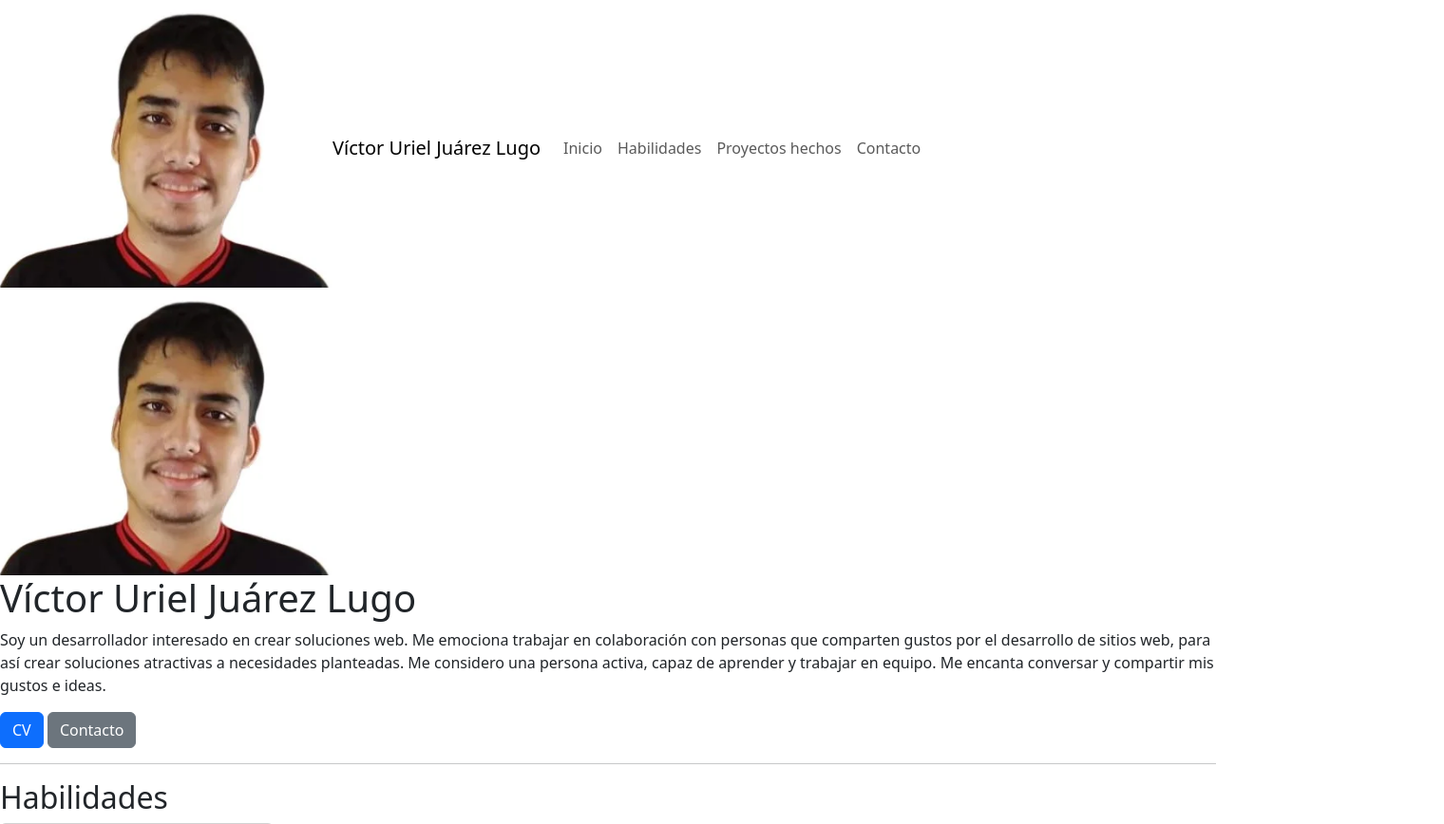
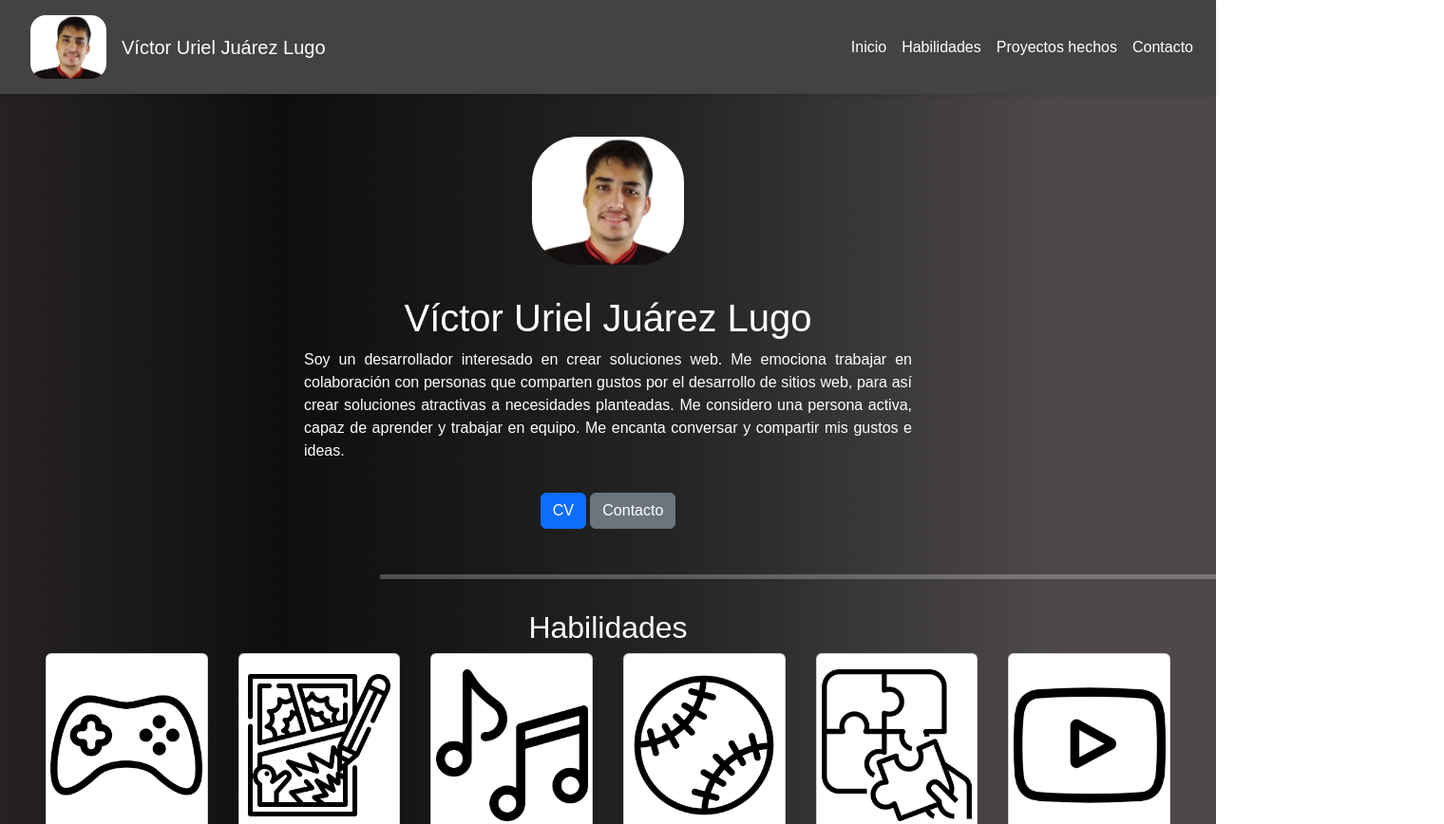
Before and after one commit to victorUriel1718/PaginaPersonalVictor, a plain HTML site: page index.html in a window 1280 px wide. Shown: the top 868 px of the page at 95% size, 1520 px wide, since content can reach past the window. Drawn offline with nearby package versions, Linux system fonts and the light colour scheme.

Commit message:
Cuarto avance

```diff
--- a/index.html
+++ b/index.html
@@ -5,13 +5,13 @@
     <meta name="viewport" content="width=device-width, initial-scale=1.0">
     <title>Perfil Víctor Uriel</title>
     <link href="https://cdn.jsdelivr.net/npm/bootstrap@5.3.2/dist/css/bootstrap.min.css" rel="stylesheet" integrity="sha384-T3c6CoIi6uLrA9TneNEoa7RxnatzjcDSCmG1MXxSR1GAsXEV/Dwwykc2MPK8M2HN" crossorigin="anonymous">
-    <link rel="stylesheet" href="./css/estilos.css>
+    <link rel="stylesheet" href="./css/estilos.css">
 </head>
 <body>
 
 
     <nav class="navbar navbar-expand-lg">
-        <img src="/img/fotoUriel.png" alt="fotoUriel">
+        <img src="./img/fotoUriel.png" alt="fotoUriel">
         <a class="navbar-brand" >Víctor Uriel Juárez Lugo</a>
         <button class="navbar-toggler" type="button" data-toggle="collapse" data-target="#navbarNav" aria-controls="navbarNav" aria-expanded="false" aria-label="Toggle navigation">
             <span class="navbar-toggler-icon"></span>
```
